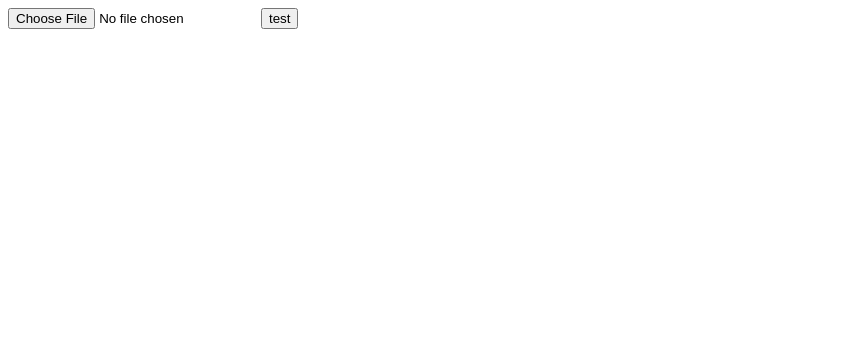
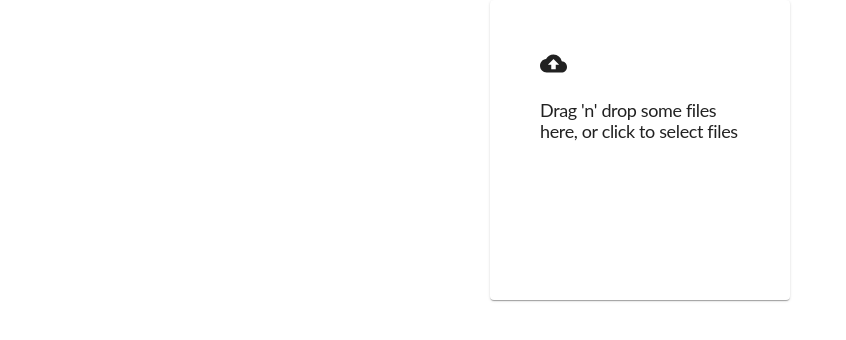
Before and after one commit to wwebdev/convert2svg, a Next.js app: page / in a window 1280 px wide. Shown: the top 340 px of the page, without its empty margins (0-846 px from the left). Built offline with nearby package versions, Linux system fonts and the light colour scheme.

Commit message:
add dropzone, material-ui and styled-components

```diff
--- /dev/null
+++ b/components/Dropzone/index.js
@@ -0,0 +1,28 @@
+import React, { useCallback } from 'react'
+import { useDropzone } from 'react-dropzone'
+import { Backup } from '@material-ui/icons';
+import { Icon } from '@material-ui/core';
+import * as S from './styled'
+
+function Dropzone(props) {
+    const onDrop = useCallback(acceptedFiles => {
+        props.setImageSrc(acceptedFiles[0])
+    }, [])
+    const {getRootProps, getInputProps, isDragActive} = useDropzone({onDrop})
+
+    return (
+        <S.Container {...getRootProps()}>
+            <input {...getInputProps()} />
+            {
+                isDragActive
+                ? <p>Drop the files here ...</p>
+                : <div>
+                    <Backup />
+                    <p>Drag 'n' drop some files here, or click to select files</p>
+                </div>
+            }
+        </S.Container>
+    )
+}
+
+export default Dropzone
--- /dev/null
+++ b/components/Dropzone/styled.js
@@ -0,0 +1,9 @@
+import styled from 'styled-components'
+import Paper from '@material-ui/core/Paper';
+
+export const Container = styled(Paper)`
+    padding: 50px;
+    width: 300px;
+    height: 300px;
+    margin: 0 auto;
+`
--- a/components/UploadInput.js
+++ /dev/null
@@ -1,22 +0,0 @@
-import React, { useCallback } from 'react'
-import { useDropzone } from 'react-dropzone'
-
-function MyDropzone() {
-    const onDrop = useCallback(acceptedFiles => {
-        console.log('TODO', acceptedFiles)
-    }, [])
-    const {getRootProps, getInputProps, isDragActive} = useDropzone({onDrop})
-
-    return (
-        <div {...getRootProps()}>
-            <input {...getInputProps()} />
-            {
-                isDragActive ?
-                <p>Drop the files here ...</p> :
-                <p>Drag 'n' drop some files here, or click to select files</p>
-            }
-        </div>
-    )
-}
-
-export default MyDropzone
--- /dev/null
+++ b/components/index.js
@@ -0,0 +1 @@
+export { default as Dropzone } from './Dropzone'
--- /dev/null
+++ b/next.config.js
@@ -0,0 +1,3 @@
+// next.config.js
+const withCSS = require('@zeit/next-css')
+module.exports = withCSS()
--- a/package.json
+++ b/package.json
@@ -8,10 +8,15 @@
     "start": "next start"
   },
   "dependencies": {
+    "@material-ui/core": "^4.8.0",
+    "@material-ui/icons": "^4.5.1",
+    "@zeit/next-css": "^1.0.1",
     "next": "9.1.5",
     "react": "16.12.0",
     "react-dom": "16.12.0",
     "react-dropzone": "^10.2.1",
+    "react-spinners": "^0.6.1",
+    "styled-components": "^4.4.1",
     "superagent": "^5.1.2"
   }
 }
--- a/pages/index.js
+++ b/pages/index.js
@@ -1,19 +1,26 @@
 import React, { useState } from 'react'
 import Head from 'next/head'
-import UploadInput from '../components/UploadInput'
+import { DotLoader } from 'react-spinners'
+import { SvgIcon } from '@material-ui/core' // TODO use that
+import { Dropzone } from '../components'
+import "../styles/global.css"
 
 // https://github.com/jankovicsandras/imagetracerjs/blob/master/options.md
 
 const Home = () => {
-  const [imageSrc, setImageSrc] = useState(undefined);
+  const [imageSrc, setImageSrc] = useState(undefined)
   const [svgPreview, setSvgPreview] = useState(undefined)
+  const [isLoading, setIsLoading] = useState(false)
 
-  const test = () => {
-    const objectURL = window.URL.createObjectURL(imageSrc)
+  const setFileAndConvert = file => {
+    setIsLoading(true)
+    setImageSrc(file)
+    const objectURL = window.URL.createObjectURL(file)
 
     ImageTracer.imageToSVG(
       objectURL,
       function(svgstr){
+        setIsLoading(false)
         setSvgPreview(svgstr)
       },
       'detailed', // TODO check image size and set default option by that
@@ -23,25 +30,21 @@ const Home = () => {
   return (
     <div>
       <Head>
-        <title>Home</title>
+        <title>Image2Svg</title>
         <link rel="icon" href="/favicon.ico" />
       </Head>
 
-      { /* <UploadInput /> */}
+      <Dropzone setImageSrc={setFileAndConvert} />
 
-      <input
-        type="file"
-        id="avatar"
-        name="avatar"
-        accept="image/png, image/jpeg"
-        onChange={e => setImageSrc(e.target.files[0])}
-      ></input>
+      { isLoading && <DotLoader
+          sizeUnit={"px"}
+          size={150}
+          color={'#123abc'}
+      /> }
 
-      <button onClick={test}>
-        test
-      </button>
-
-      { svgPreview && <div dangerouslySetInnerHTML={{ __html: svgPreview }}></div> }
+      { // TODO check better option than dangerouslySetInnerHTML
+        svgPreview && <div dangerouslySetInnerHTML={{ __html: svgPreview }}></div>
+      }
 
       <script src="/imagetracer_v1.2.5.js"></script>
     </div>
--- /dev/null
+++ b/styles/global.css
@@ -0,0 +1,34 @@
+*, ::before, ::after {
+    box-sizing: border-box;
+}
+
+html {
+    font-size: 18px;
+    line-height: 27px;
+}
+
+body {
+    background: #fff;
+    margin: 0;
+    color:#5B6F82;
+    font-size: 1rem;
+
+    font-family: "Lato", sans-serif;
+    hyphens: manual;
+    letter-spacing: -.02rem;
+    line-height: 1.2;
+}
+
+hr {
+    color: #d5d8dc;
+    margin-bottom: 50px;
+}
+
+a {
+    color:#5B6F82;
+    text-decoration: underline;
+}
+
+a:hover {
+    text-decoration: none;
+}
```
Also changed, not shown: .babelrc (added), 1 other file (tests, documents, lock files or other folders).
